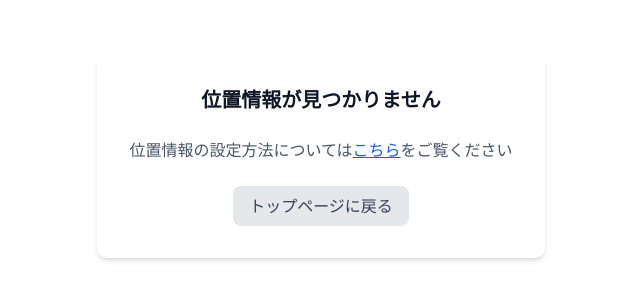
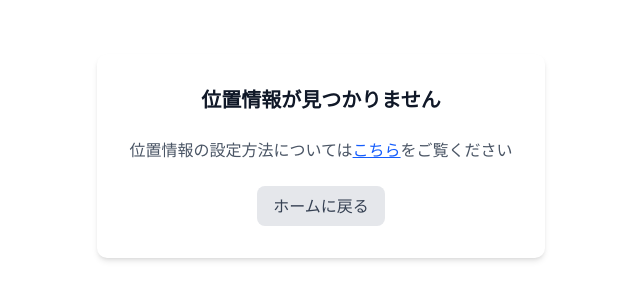
Before and after one commit to atalienet/pekopeko, a Next.js app: page /result in a window 1280 px wide. Shown: the part 244-544 px from the top of the page, without its empty margins (319-959 px from the left). Built offline with nearby package versions, Linux system fonts and the light colour scheme.

Commit message:
ホームに戻るボタンを追加。

```diff
--- a/app/result/page.tsx
+++ b/app/result/page.tsx
@@ -83,7 +83,7 @@ export default function Result() {
             onClick={() => router.push('/')}
             className="inline-flex items-center px-4 py-2 bg-gray-200 text-gray-700 rounded-md hover:bg-gray-300"
           >
-            トップページに戻る
+            ホームに戻る
           </button>
         </div>
       </div>
@@ -92,7 +92,18 @@ export default function Result() {
 
   return (
     <div className="min-h-screen p-8 flex flex-col items-center">
-      <h1 className="text-2xl font-bold mb-4">現在地周辺のグルメ情報</h1>
+      <div className="w-full max-w-7xl flex justify-between items-center mb-4">
+        <div className="flex-1" /> {/* 左側のスペーサー */}
+        <h1 className="text-2xl font-bold text-center flex-2">最寄りのグルメ</h1>
+        <div className="flex-1 flex justify-end"> {/* 右側にボタンを配置 */}
+          <button
+            onClick={() => router.push('/')}
+            className="inline-flex items-center px-4 py-2 bg-gray-200 text-gray-700 rounded-md hover:bg-gray-300"
+          >
+            ホームに戻る
+          </button>
+        </div>
+      </div>
 
       <LocationHeader
         lat={lat}
```
